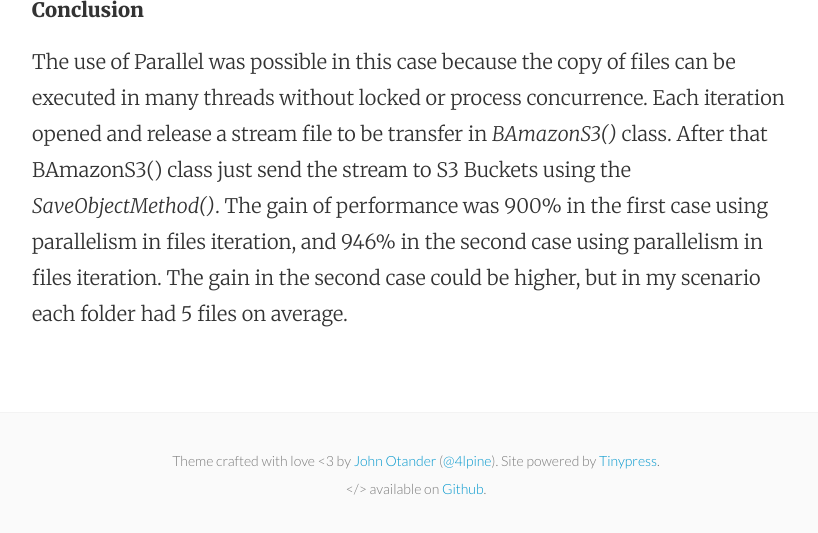
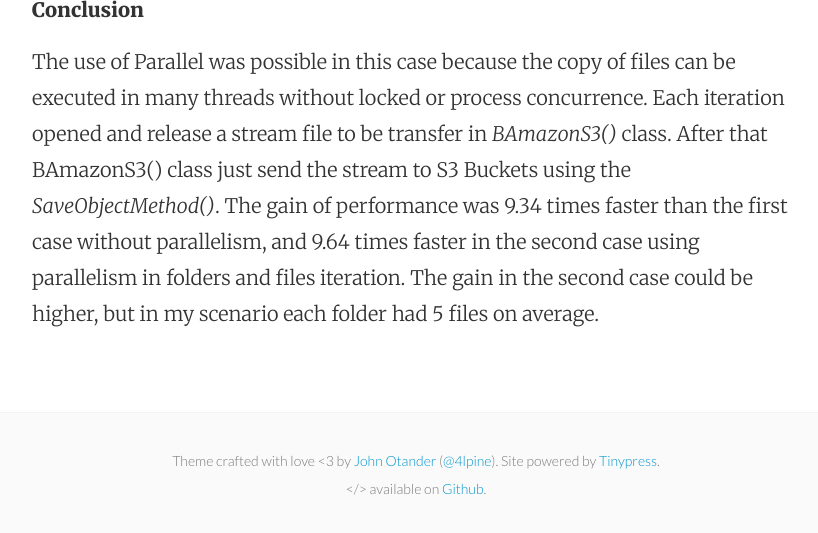
Before and after one commit to aragostinho/aragostinho.github.io, a Jekyll site: the page built from _posts/2015-03-11-using-c-parallel-to-copy-files-to-s3.markdown, in a window 1280 px wide and 900 px high, scrolled down 4424 px, cut to the strip 367-900 px from the top of the window. Shown: the whole strip, without its empty margins (224-1042 px from the left). Built offline with Jekyll 4.4.1, drawn with Linux system fonts in a browser that asks for light colours.

Commit message:
fix values of summary results

```diff
--- a/_posts/2015-03-11-using-c-parallel-to-copy-files-to-s3.markdown
+++ b/_posts/2015-03-11-using-c-parallel-to-copy-files-to-s3.markdown
@@ -81,4 +81,4 @@ I need to copy these files to a s3 bucket  called  *bucket-replication*.
 
 **Conclusion**
 
-The use of Parallel was possible in this case because the copy of files can be executed in many threads without locked or process concurrence. Each iteration opened and release a stream file to be transfer in *BAmazonS3()* class. After that BAmazonS3() class just send the stream to S3 Buckets using the *SaveObjectMethod()*.   The gain of performance was 900% in the first case using parallelism in files iteration, and 946% in the second case using parallelism in files iteration. The gain in the second case could be higher, but in my scenario each folder had 5 files on average.
+The use of Parallel was possible in this case because the copy of files can be executed in many threads without locked or process concurrence. Each iteration opened and release a stream file to be transfer in *BAmazonS3()* class. After that BAmazonS3() class just send the stream to S3 Buckets using the *SaveObjectMethod()*.   The gain of performance was 9.34 times faster than the first case without parallelism, and 9.64 times faster in the second case using parallelism in folders and files iteration. The gain in the second case could be higher, but in my scenario each folder had 5 files on average.
```
